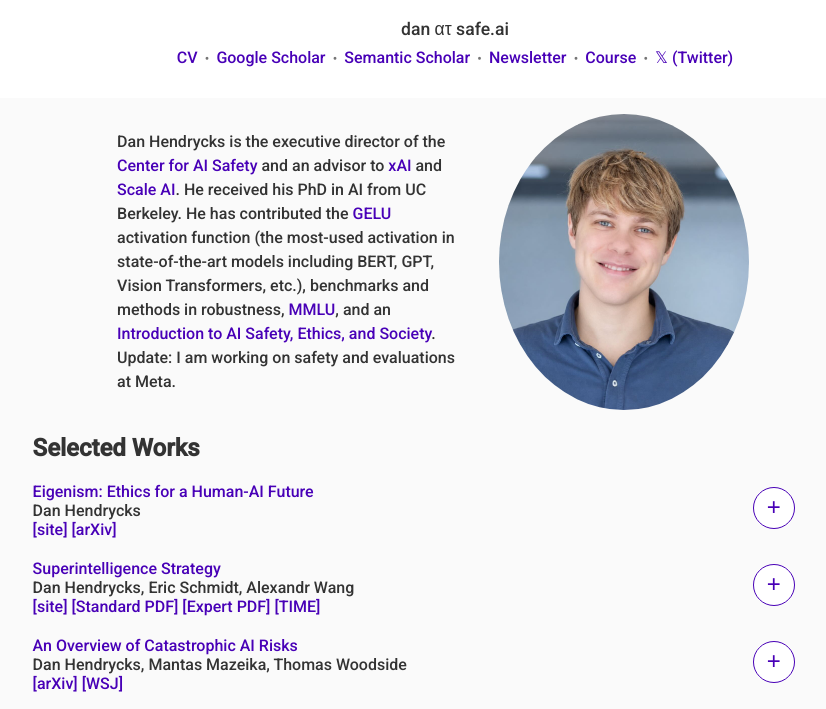
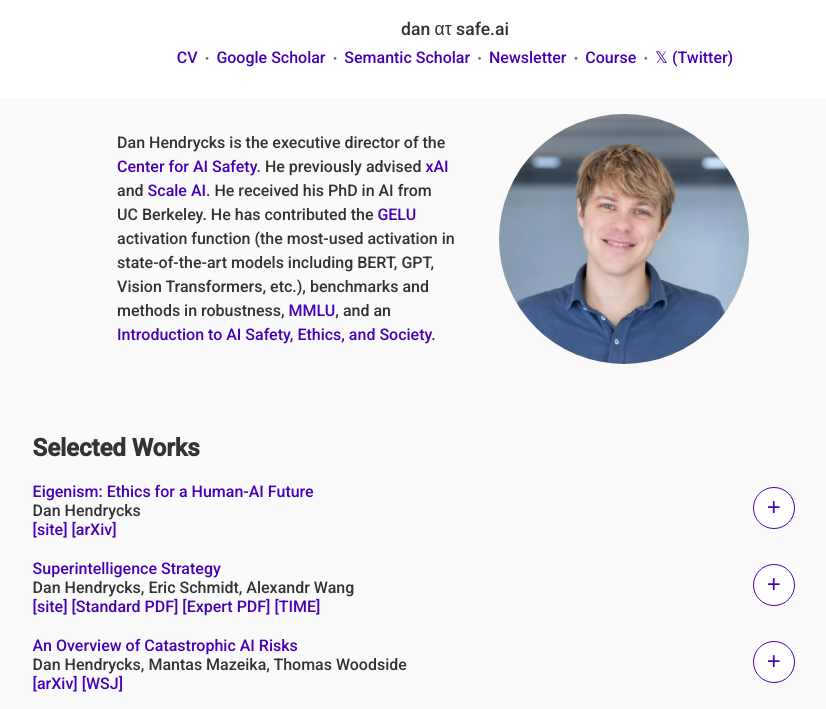
Before and after one commit to hendrycks/hendrycks.github.io, a plain HTML site: page index.html in a window 1280 px wide. Shown: the part 91-800 px from the top of the page, without its empty margins (185-1011 px from the left). Drawn offline with Linux system fonts and the light colour scheme.

Commit message:
Update index.html
bio update

```diff
--- a/index.html
+++ b/index.html
@@ -46,8 +46,7 @@
         </div>
         <div class="bio">
           <p>
-            Dan Hendrycks is the executive director of the <a class="link" href="https://safe.ai">Center for AI Safety</a> and an advisor to <a class="link" href="https://x.ai/">xAI</a> and <a class="link" href="https://scale.com/">Scale AI</a>. He received his PhD in AI from UC Berkeley. He has contributed the <a class="link" href="https://paperswithcode.com/method/gelu">GELU</a> activation function (the most-used activation in state-of-the-art models including BERT, GPT, Vision Transformers, etc.), benchmarks and methods in robustness, <a class="link" href="https://en.wikipedia.org/wiki/MMLU">MMLU</a>, and an <a class="link" href="https://aisafetybook.com">Introduction to AI Safety, Ethics, and Society</a>. Update: I am working on safety and evaluations at Meta.
-          </p>
+            Dan Hendrycks is the executive director of the <a class="link" href="https://safe.ai">Center for AI Safety</a>. He previously advised <a class="link" href="https://x.ai/">xAI</a> and <a class="link" href="https://scale.com/">Scale AI</a>. He received his PhD in AI from UC Berkeley. He has contributed the <a class="link" href="https://arxiv.org/abs/1606.08415">GELU</a> activation function (the most-used activation in state-of-the-art models including BERT, GPT, Vision Transformers, etc.), benchmarks and methods in robustness, <a class="link" href="https://en.wikipedia.org/wiki/MMLU">MMLU</a>, and an <a class="link" href="https://aisafetybook.com">Introduction to AI Safety, Ethics, and Society</a>.          </p>
         </div>
         <div class="profilePicLarge">
           <img src="./me_2026.jpg" height="333" width="250" alt="Daniel Hendrycks Photo" />
```
